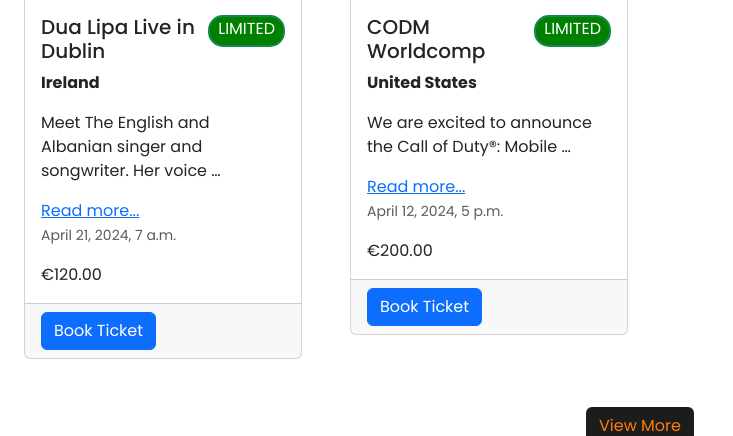
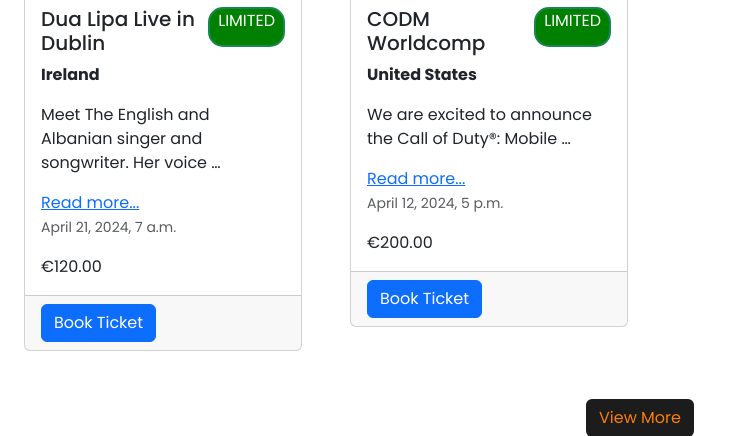
Before and after one commit to tobilobade/DevOpsSec-Music-event-website, a Django app: page / in a window 1280 px wide. Shown: the part 1285-1721 px from the top of the page, without its empty margins (0-733 px from the left). Run offline with Django 3.2, Linux system fonts and the light colour scheme; data comes from the database, SQL or seed files in the repository.

Commit message:
final modification to homepage

```diff
--- a/templates/events/events_homepage.html
+++ b/templates/events/events_homepage.html
@@ -37,7 +37,7 @@
         <div class="card-body">
             <div class="d-flex justify-content-between">
              <h5 class="card-title">{{ event.title }}</h5>
-             <p class="card-text border border-success border-2 px-2 text-uppercase p-auto mb-4" style="border-radius:15px; background:green; color:white;">limited</p>
+             <p class="card-text border border-success border-2 px-2 text-uppercase p-auto mb-3" style="border-radius:15px; background:green; color:white;">limited</p>
             </div>
 
             <p style="font-weight:bold">{{ event.country.name}}</p>
```
